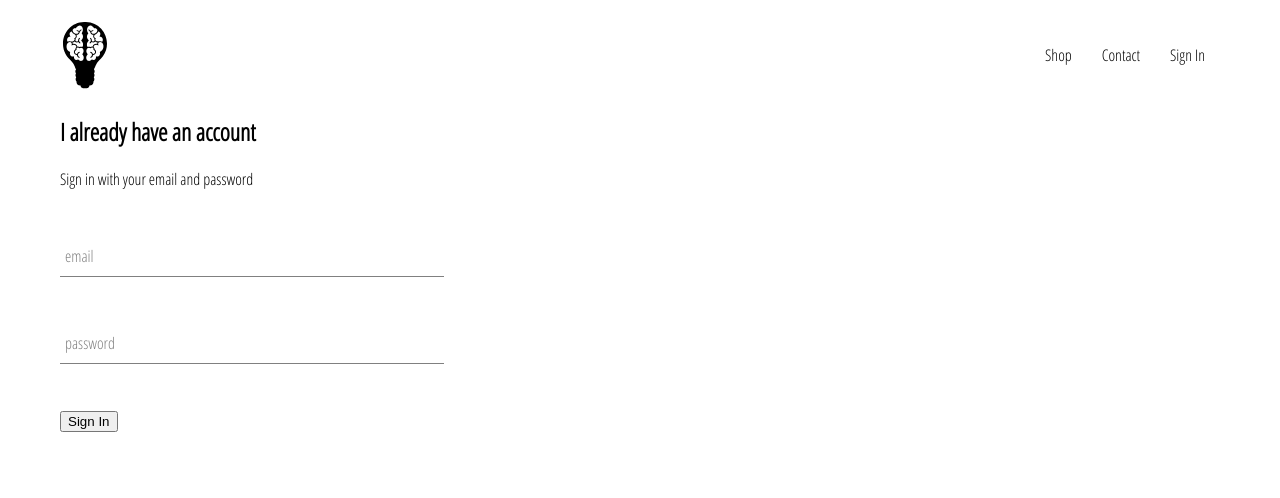
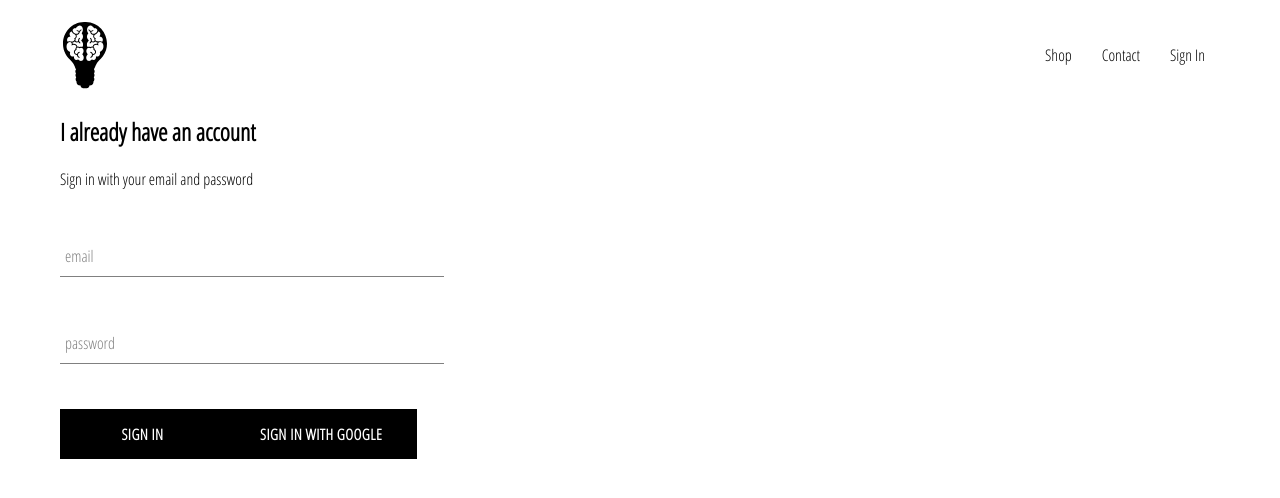
Before and after one commit to Mavroian/e-commerce, a React (Create React App) app: page /signin in a window 1280 px wide. Shown: the top 498 px of the page. Built offline with nearby package versions, Linux system fonts and the light colour scheme; no server answers.

Commit message:
added buttons to sign in form

```diff
--- a/src/components/sign-in/sign-in.component.jsx
+++ b/src/components/sign-in/sign-in.component.jsx
@@ -1,7 +1,8 @@
 import React, { Component } from "react";
 import "./sign-in.styles.scss"
 import { FormInput } from "../form-input/form-input.component"
-
+import { CustomButton } from "../custom-button/custom-button.component"
+import { signInWithGoogle } from "../../firebase/firebase.utils"
 class SignIn extends Component {
   constructor(props) {
     super(props);
@@ -41,7 +42,10 @@ class SignIn extends Component {
             handleChange={this.handleChange}
             label="password"
             required />
-          <input type="submit" value="Sign In" />
+          <div className="buttons">
+            <CustomButton type="submit"> Sign In </CustomButton >
+            <CustomButton onClick={signInWithGoogle} isGoogleSignIn> Sign in With Google </CustomButton >
+          </div>
         </form>
       </div>
     )
```
